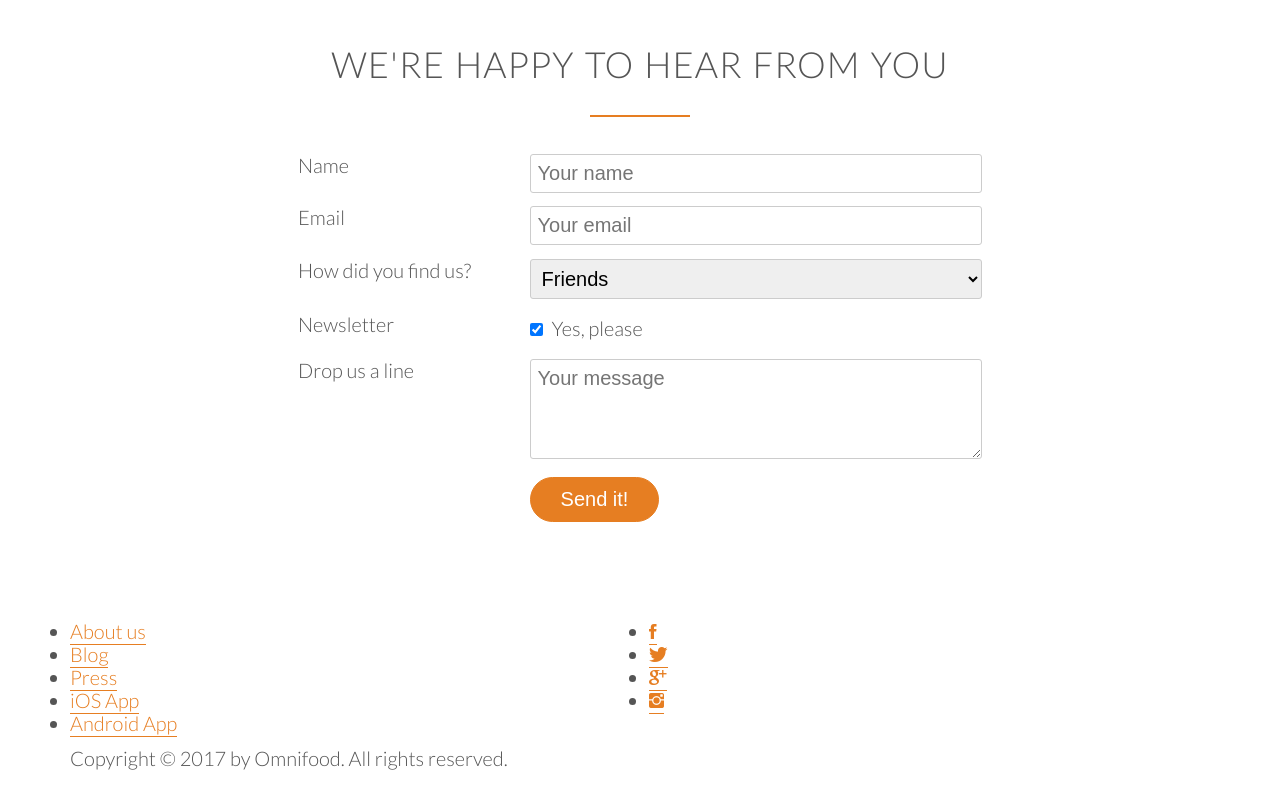
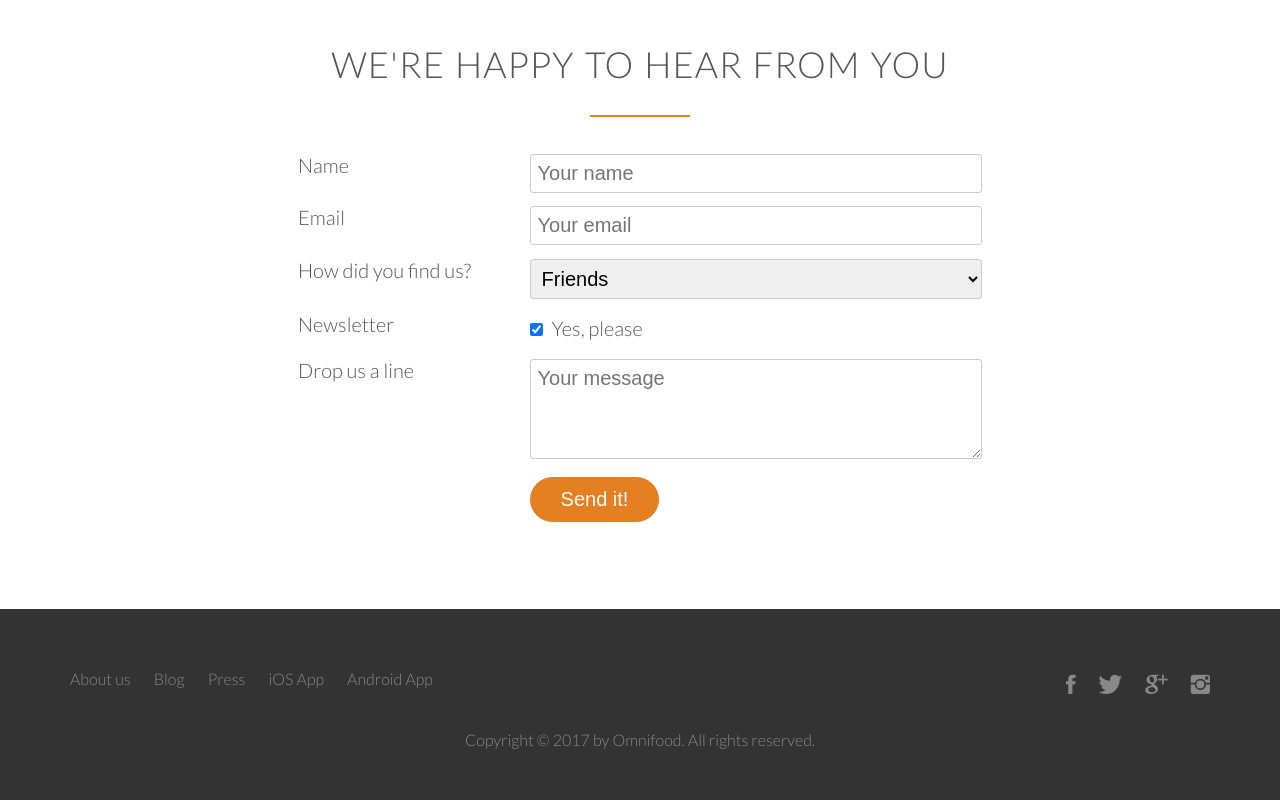
Before and after one commit to sib4321/Omnifood, a plain HTML site: page index.html in a window 1280 px wide. Shown: the part 4662-5462 px from the top of the page. Before the commit the page ends 5432 px from the top, so only its background shows below. Drawn offline with Linux system fonts and the light colour scheme; files whose address does not match are found by name.

Commit message:
Add styles to the footer

```diff
--- a/resources/css/style.css
+++ b/resources/css/style.css
@@ -495,3 +495,84 @@ input[type=checkbox] {
 }
 
 *:focus {outline: none;}
+
+/*------------------------------*/
+/*Footer*/
+/*------------------------------*/
+
+footer {
+    background-color: #333;
+    padding: 50px;
+    font-size: 80%;
+}
+
+footer nav {
+    list-style: none;
+    folat: left;
+}
+
+.social-links {
+    list-style: none;
+    float: right;
+}
+
+.footer-nav li,
+.social-links li {
+    display: inline-block;
+    margin-right: 20px;
+}
+
+.footer-nav li:last-child,
+.social-links li:last-child {
+    margin-right: 0;
+}
+
+.footer-nav li a:link,
+.footer-nav li a:visited,
+.social-links li a:link,
+.social-links li a:visited {
+    text-decoration: none;
+    border: 0;
+    color: #888;
+    transition: color 0.2s;
+}
+
+.footer-nav li a:hover,
+.footer-nav li a:active {
+    color: #ddd;
+}
+
+.social-links li a:link,
+.social-links li a:visited {
+    font-size: 160%;
+}
+
+.ion-social-facebook,
+.ion-social-twitter,
+.ion-social-googleplus,
+.ion-social-instagram {
+    transition: color 0.2s;
+}
+
+.ion-social-facebook:hover {
+    color: #3b5998;
+}
+
+.ion-social-twitter:hover {
+    color: #00aced;
+}
+
+.ion-social-googleplus:hover {
+    color: #dd4b39;
+}
+
+.ion-social-instagram:hover {
+    color: #517fa4;
+}
+
+
+footer p {
+    color: #888;
+    text-align: center;
+    margin-top: 20px;
+}
```
Also changed, not shown: index.html (+0 -7 lines).
